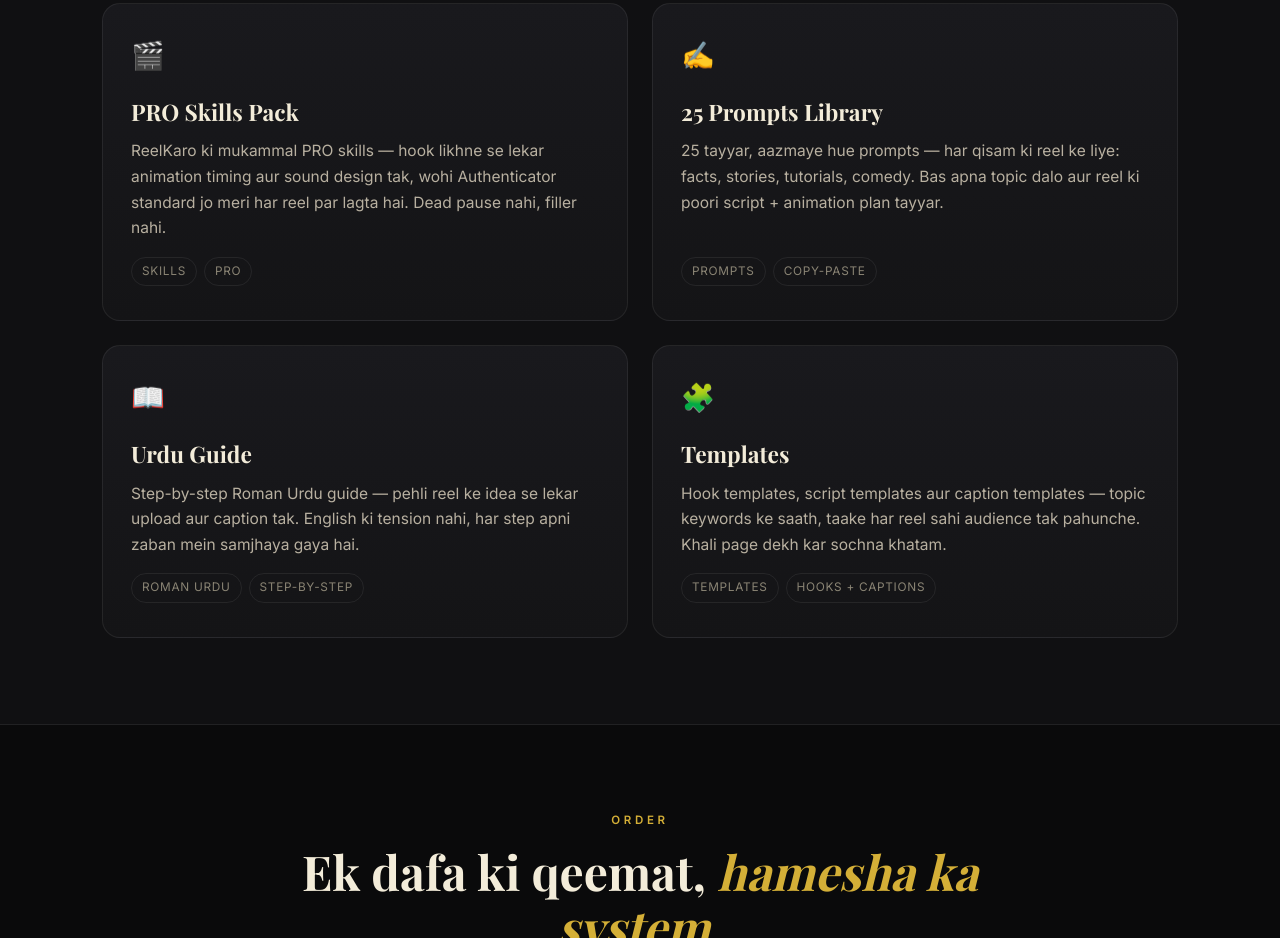
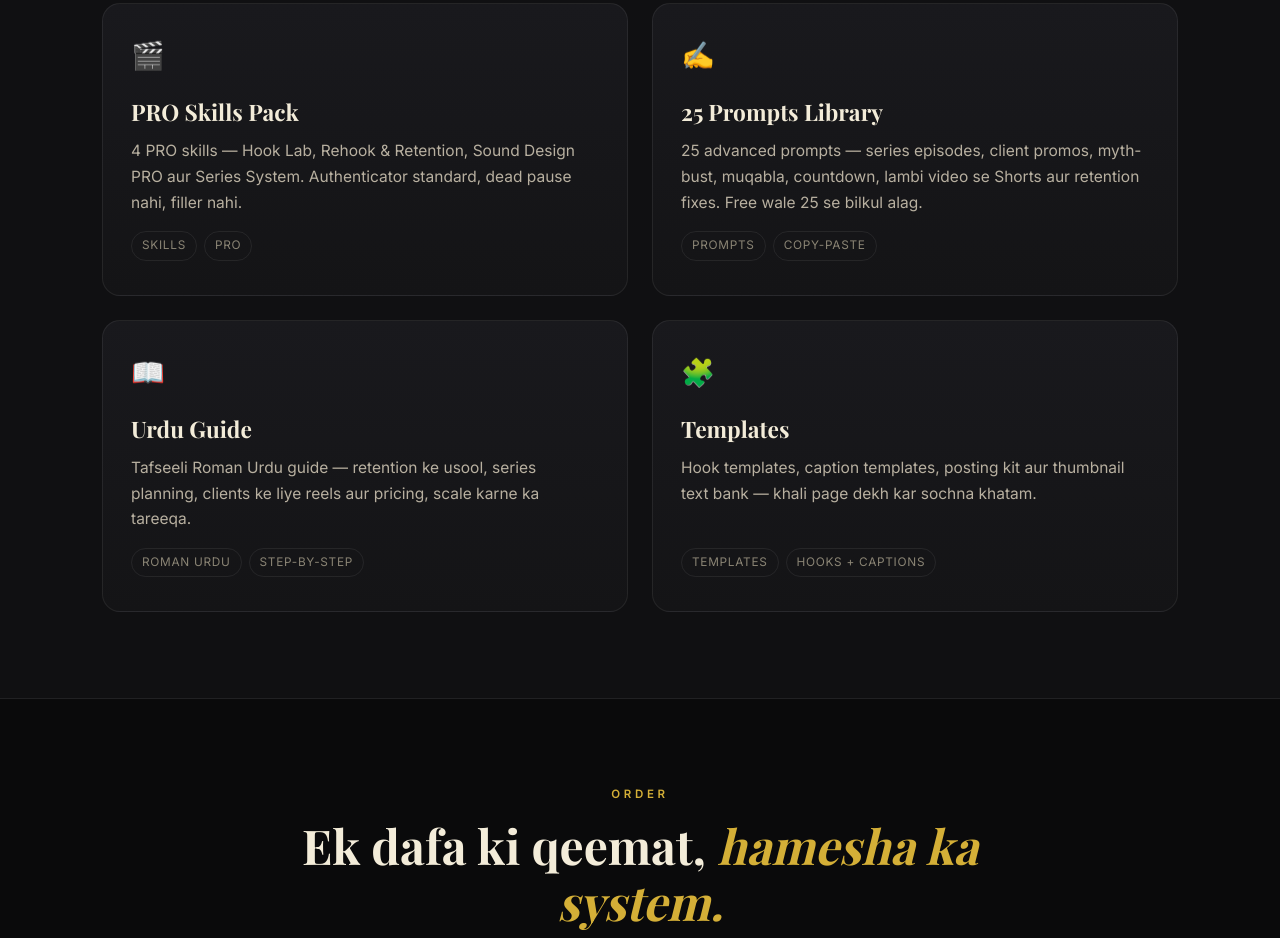
Before and after one commit to Sehrish64/portfolio, a plain HTML site: page reelkaro-pro.html in a window 1280 px wide. Shown: the part 3133-4071 px from the top of the page. Drawn offline with nearby package versions, Linux system fonts and the light colour scheme; a web font is replaced by a local one.

Commit message:
ReelKaro page: PRO cards ki wording asal pack ke mutabiq

```diff
--- a/reelkaro-pro.html
+++ b/reelkaro-pro.html
@@ -186,25 +186,25 @@ footer a{color:var(--muted)}
       <article class="card rv">
         <div class="tool-ic" aria-hidden="true">🎬</div>
         <h3>PRO Skills Pack</h3>
-        <p>ReelKaro ki mukammal PRO skills — hook likhne se lekar animation timing aur sound design tak, wohi Authenticator standard jo meri har reel par lagta hai. Dead pause nahi, filler nahi.</p>
+        <p>4 PRO skills — Hook Lab, Rehook & Retention, Sound Design PRO aur Series System. Authenticator standard, dead pause nahi, filler nahi.</p>
         <div class="tags"><span class="tag">Skills</span><span class="tag">PRO</span></div>
       </article>
       <article class="card rv">
         <div class="tool-ic" aria-hidden="true">✍️</div>
         <h3>25 Prompts Library</h3>
-        <p>25 tayyar, aazmaye hue prompts — har qisam ki reel ke liye: facts, stories, tutorials, comedy. Bas apna topic dalo aur reel ki poori script + animation plan tayyar.</p>
+        <p>25 advanced prompts — series episodes, client promos, myth-bust, muqabla, countdown, lambi video se Shorts aur retention fixes. Free wale 25 se bilkul alag.</p>
         <div class="tags"><span class="tag">Prompts</span><span class="tag">Copy-Paste</span></div>
       </article>
       <article class="card rv">
         <div class="tool-ic" aria-hidden="true">📖</div>
         <h3>Urdu Guide</h3>
-        <p>Step-by-step Roman Urdu guide — pehli reel ke idea se lekar upload aur caption tak. English ki tension nahi, har step apni zaban mein samjhaya gaya hai.</p>
+        <p>Tafseeli Roman Urdu guide — retention ke usool, series planning, clients ke liye reels aur pricing, scale karne ka tareeqa.</p>
         <div class="tags"><span class="tag">Roman Urdu</span><span class="tag">Step-by-Step</span></div>
       </article>
       <article class="card rv">
         <div class="tool-ic" aria-hidden="true">🧩</div>
         <h3>Templates</h3>
-        <p>Hook templates, script templates aur caption templates — topic keywords ke saath, taake har reel sahi audience tak pahunche. Khali page dekh kar sochna khatam.</p>
+        <p>Hook templates, caption templates, posting kit aur thumbnail text bank — khali page dekh kar sochna khatam.</p>
         <div class="tags"><span class="tag">Templates</span><span class="tag">Hooks + Captions</span></div>
       </article>
     </div>
@@ -226,7 +226,7 @@ footer a{color:var(--muted)}
     <div class="faq">
       <details class="rv"><summary>Free version aur PRO mein kya farq hai?</summary><div class="ans">Free ReelKaro GitHub par khula hai — core skill, 25 ready prompts, Urdu guide aur 8 motion styles ke saath shuruaat ke liye kaafi hai. PRO mein mukammal skills pack, 25 prompts ki library, tafseeli Urdu guide aur tayyar templates milte hain — wohi poora system jo mein khud istemal karti hun.</div></details>
       <details class="rv"><summary>Payment kaise hogi?</summary><div class="ans">Email par order karo — Easypaisa ki tafseel wahi milegi. Payment confirm hote hi poora pack bhej diya jayega.</div></details>
-      <details class="rv"><summary>Kya ye beginners ke liye hai?</summary><div class="ans">Bilkul. Urdu guide isi liye hai ke pehli reel banane wala bhi step-by-step chale. Aur jin ko pehle se reels banana aati hain, un ke liye PRO prompts aur templates waqt bachate hain.</div></details>
+      <details class="rv"><summary>Kya ye beginners ke liye hai?</summary><div class="ans">Shuruaat free pack se karo; PRO us ke baad ki manzil hai — pehli chand reels ke baad ye sab se zyada faida deta hai.</div></details>
     </div>
   </div>
 </section>
```
